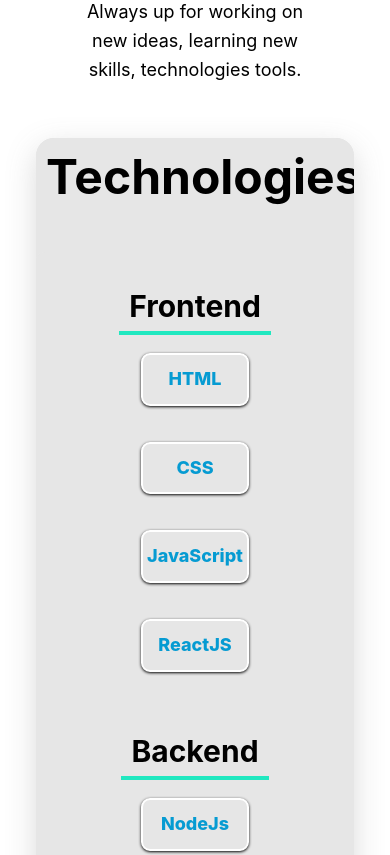
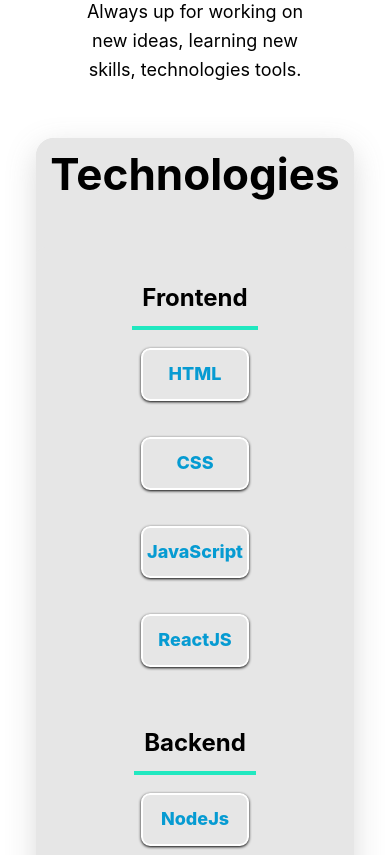
Before and after one commit to mukulbbhardwaj/mukulB, a React (Create React App) app: page / in a window 390 px wide. Shown: the part 800-1655 px from the top of the page. Built offline with nearby package versions, Linux system fonts and the light colour scheme.

Commit message:
font size

```diff
--- a/src/App.css
+++ b/src/App.css
@@ -536,11 +536,11 @@
     width: 55%;
   }
   .sub-heading {
-    font-size: 30px;
+    font-size: 24px;
     height: 3rem;
   }
   .heading {
-    font-size: 48px;
+    font-size: 44px;
     writing-mode: horizontal-tb;
     transform: none;
     padding: 10px;
```
